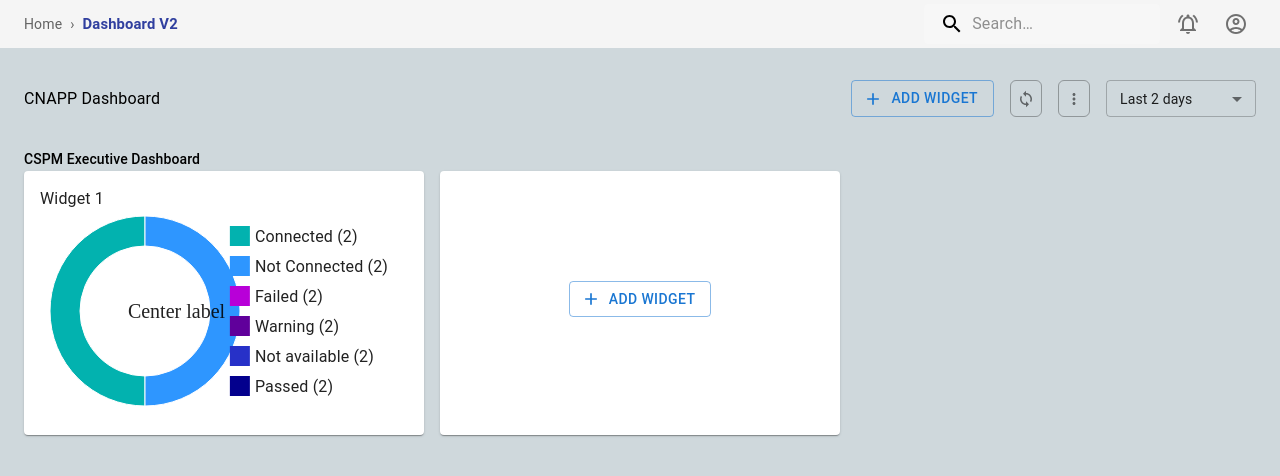
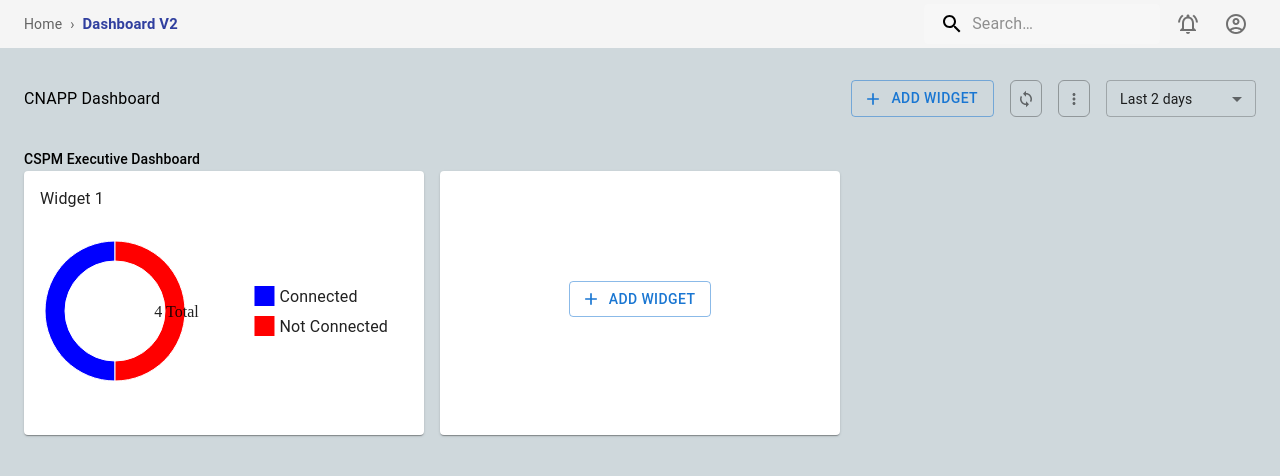
Before and after one commit to kapex-coder/CNAPP-Dashboard, a React (Vite) app: page / in a window 1280 px wide. Shown: the top 476 px of the page. Built offline with nearby package versions, Linux system fonts and the light colour scheme.

Commit message:
Updated: Char data dynamically and UI

```diff
--- a/src/components/Charts/CspmPieChart.jsx
+++ /dev/null
@@ -1,47 +0,0 @@
-import * as React from "react";
-import { PieChart } from "@mui/x-charts/PieChart";
-import { useDrawingArea } from "@mui/x-charts/hooks";
-import { styled } from "@mui/material/styles";
-
-const size = {
-  height: 150,
-};
-
-const StyledText = styled("text")(({ theme }) => ({
-  fill: theme.palette.text.primary,
-  textAnchor: "middle",
-  dominantBaseline: "central",
-  fontSize: 20,
-}));
-
-function PieCenterLabel({ children }) {
-  const { width, height, left, top } = useDrawingArea();
-  return (
-    <StyledText
-      x={left + width / 2}
-      y={top + height / 2}>
-      {children}
-    </StyledText>
-  );
-}
-
-export default function PieChartWithCenterLabel() {
-  const data = [
-    { value: 2, label: "Connected (2)" },
-    { value: 2, label: "Not Connected (2)" },
-    { value: 0, label: "Failed (2)" },
-    { value: 0, label: "Warning (2)" },
-    { value: 0, label: "Not available (2)" },
-    { value: 0, label: "Passed (2)" },
-  ];
-
-  return (
-    <PieChart
-      series={[{ data, innerRadius: 65, startAngle: -180, endAngle: 360, cx: 100 }]}
-      sx={{ justifyContent: "space-between" }}
-      height={200}
-      >
-      <PieCenterLabel>Center label</PieCenterLabel>
-    </PieChart>
-  );
-}
--- a/src/components/Charts/DonutChart.jsx
+++ b/src/components/Charts/DonutChart.jsx
@@ -2,6 +2,7 @@ import * as React from "react";
 import { PieChart } from "@mui/x-charts/PieChart";
 import { useDrawingArea } from "@mui/x-charts/hooks";
 import { styled } from "@mui/material/styles";
+import { Box, Typography } from "@mui/material";
 
 const size = {
   height: 150,
@@ -11,7 +12,7 @@ const StyledText = styled("text")(({ theme }) => ({
   fill: theme.palette.text.primary,
   textAnchor: "middle",
   dominantBaseline: "central",
-  fontSize: 20,
+  fontSize: "1rem",
 }));
 
 function PieCenterLabel({ children }) {
@@ -22,26 +23,30 @@ function PieCenterLabel({ children }) {
       y={top + height / 2}>
       {children}
     </StyledText>
+
   );
 }
 
-export default function PieChartWithCenterLabel() {
-  const data = [
-    { value: 2, label: "Connected (2)" },
-    { value: 2, label: "Not Connected (2)" },
-    { value: 0, label: "Failed (2)" },
-    { value: 0, label: "Warning (2)" },
-    { value: 0, label: "Not available (2)" },
-    { value: 0, label: "Passed (2)" },
-  ];
+const defaultChartData = [
+  { value: 2, label: "Connected (2)" },
+  { value: 2, label: "Not Connected (2)" },
+];
+
+export default function DonutChart({ data = defaultChartData }) {
+  const totalDataValue = data.reduce((accu, currentValue) => {
+    return accu + currentValue.value;
+  }, 0);
 
   return (
     <PieChart
-      series={[{ data, innerRadius: 65, startAngle: -180, endAngle: 360, cx: 100 }]}
+      series={[
+        { data, innerRadius: 50, outerRadius: 70, startAngle: -180, endAngle: 360, cx: 70 },
+      ]}
       sx={{ justifyContent: "space-between" }}
-      height={200}
-      >
-      <PieCenterLabel>Center label</PieCenterLabel>
+      height={200}>
+      <PieCenterLabel>
+        {totalDataValue} Total
+      </PieCenterLabel>
     </PieChart>
   );
 }
--- a/src/components/DashboardCategory.jsx
+++ b/src/components/DashboardCategory.jsx
@@ -2,7 +2,7 @@ import React, { useState } from "react";
 import { useSelector, useDispatch } from "react-redux";
 
 import Widget from "./Widget";
-import CspmPieChart from "./Charts/CspmPieChart";
+import DonutChart from "./Charts/DonutChart";
 import { Box, Card, CardContent, Grid, Typography } from "@mui/material";
 import AddWidgetDrawer from "./Drawers/AddWidgetDrawer";
 import AddWidgetForm from "./Forms/AddWidgetForm";
@@ -32,7 +32,7 @@ export default function DashboardCategory({ category = null }) {
             md={4}
             key={widget.id}>
             <Widget widget={widget}>
-              <CspmPieChart />
+              <DonutChart data={widget.chartData} />
             </Widget>
           </Grid>
         ))}
--- a/src/components/Drawers/AddWidgetDrawer.jsx
+++ b/src/components/Drawers/AddWidgetDrawer.jsx
@@ -1,4 +1,4 @@
-import { useState } from "react";
+import { useState, Children, cloneElement } from "react";
 import { useDispatch } from "react-redux";
 import { resetWidgetFormState } from "../../redux/slices/widgetFormSlice";
 
@@ -22,7 +22,7 @@ function AddWidgetDrawer({ children }) {
   };
 
   const handleClose = () => {
-    dispatch(resetWidgetFormState())
+    dispatch(resetWidgetFormState());
     setOpen(false);
   };
   return (
--- a/src/components/Forms/AddWidgetForm.jsx
+++ b/src/components/Forms/AddWidgetForm.jsx
@@ -75,7 +75,7 @@ function AddWidgetForm({categoryId}) {
                 size="small"
                 placeholder="Enter value..."
                 variant="outlined"
-                onChange={(e) => handleChartFieldInputChange({chartFieldId: field.id, key: "value", value: e.target.value})}
+                onChange={(e) => handleChartFieldInputChange({chartFieldId: field.id, key: "value", value: parseInt(e.target.value)})}
               />
               <TextField
                 type="color"
--- a/src/data/categories.json
+++ b/src/data/categories.json
@@ -6,7 +6,10 @@
             {
                 "id": 1,
                 "name": "Widget 1",
-                "chartData": []
+                "chartData": [
+                    { "id": 1, "label": "Connected", "value": 2, "color": "blue"},
+                    { "id": 2, "label": "Not Connected", "value": 2, "color": "red"}
+                ]
             }
         ]
     }
```
